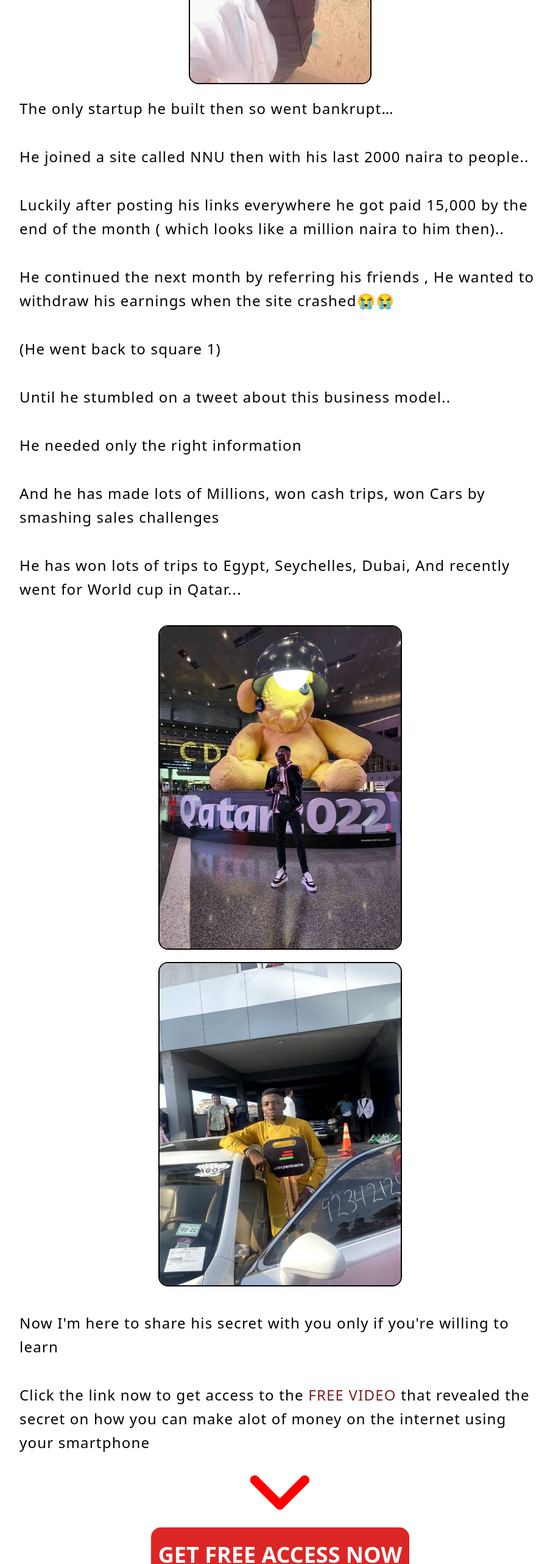
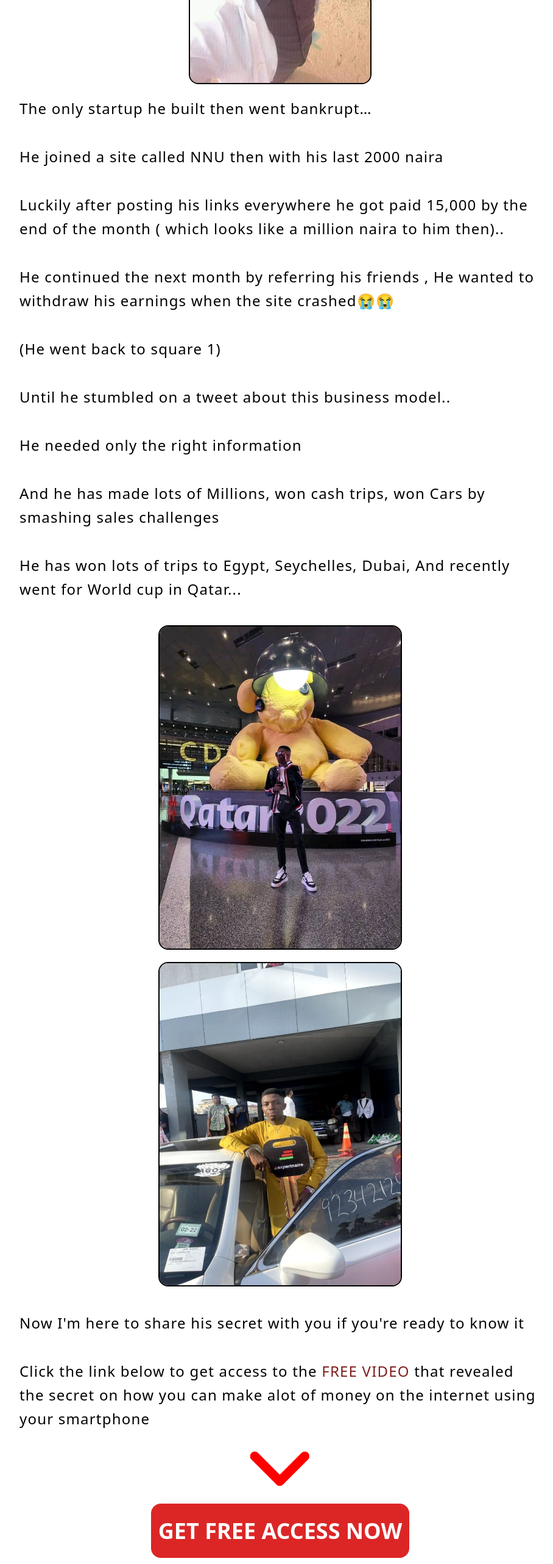
Before and after one commit to drisaden/odogwu_mondris, a plain HTML site: page index.html in a window 1280 px wide. Shown: the part 4520-7084 px from the top of the page at 61% size, without its empty margins (180-1088 px from the left). Drawn offline with nearby package versions, Linux system fonts and the light colour scheme.

Commit message:
text changes made

```diff
--- a/index.html
+++ b/index.html
@@ -145,9 +145,8 @@
             <p class="text-center text-2xl font-bold mt-5 mb-5">Infact, see him THEN</p>
             <img src="./amappics/oldcaleb.jpg" alt="oldcaleb" width="300px"
                 class="border-solid border-2 border-black rounded-2xl m-auto">
-            <p class="py-5 leading-relaxed tracking-wider">The only startup he built then so went bankrupt…</p>
-            <p class="py-5 leading-relaxed tracking-wider">He joined a site called NNU then with his last 2000 naira to
-                people..</p>
+            <p class="py-5 leading-relaxed tracking-wider">The only startup he built then went bankrupt…</p>
+            <p class="py-5 leading-relaxed tracking-wider">He joined a site called NNU then with his last 2000 naira </p>
 
             <p class="py-5 leading-relaxed tracking-wider">Luckily after posting his links everywhere he got paid 15,000
                 by
@@ -176,10 +175,10 @@
                     class="border-solid border-2 border-black rounded-2xl m-5">
             </div>
             <div class="bg-blue">
-                <p class="py-5 leading-relaxed tracking-wider">Now I'm here to share his secret with you only if you're
-                    willing to learn</p>
+                <p class="py-5 leading-relaxed tracking-wider">Now I'm here to share his secret with you if you're
+                    ready to know it</p>
 
-                <p class="py-5 leading-relaxed tracking-wider">Click the link now to get access to the <span
+                <p class="py-5 leading-relaxed tracking-wider">Click the link below to get access to the <span
                         class="text-red-900">FREE VIDEO </span>that
                     revealed the secret on how you can make alot of money on the internet using your smartphone</p>
                 <div class="text-center">
@@ -216,8 +215,8 @@
                 herself a cash breathing machine through the internet by promoting Digital products…
             </p>
             <p class="py-5 leading-relaxed tracking-wider">
-                Well I believe you’re on this page because you also want to get started On the Online space and also
-                Digital skills while making Income from the online space doing DIGITAL MARKETING... Right?
+                Well, I believe you’re on this page because you also want to get started on the online space and also
+                Digital skills while earning income from the online space doing DIGITAL MARKETING... Right?
             </p>
  </section>
         <section class="text-center px-5 mt-10 text-2xl">
```
